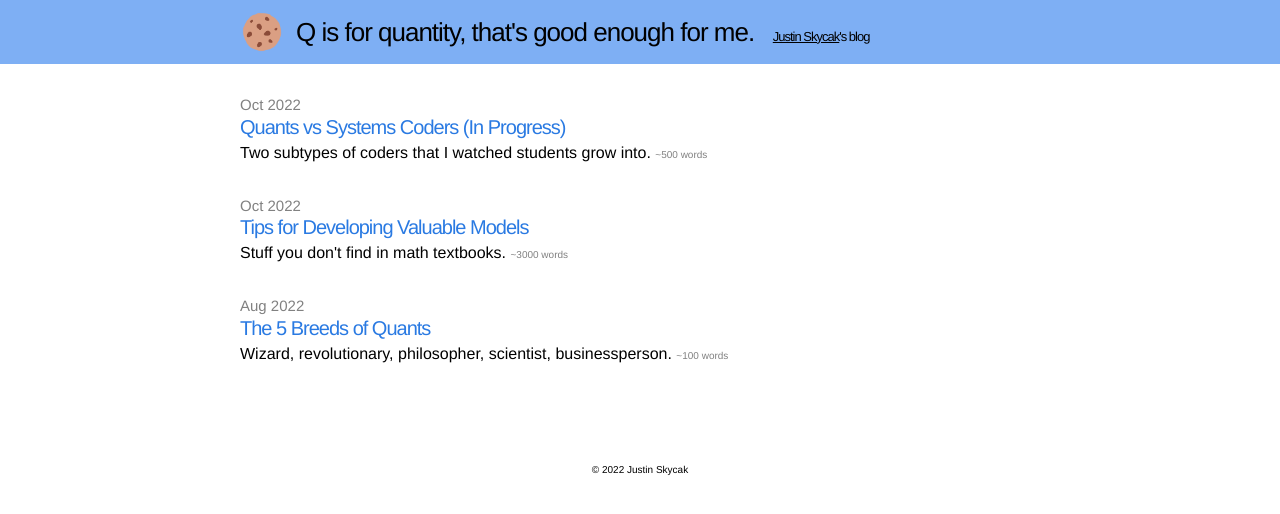
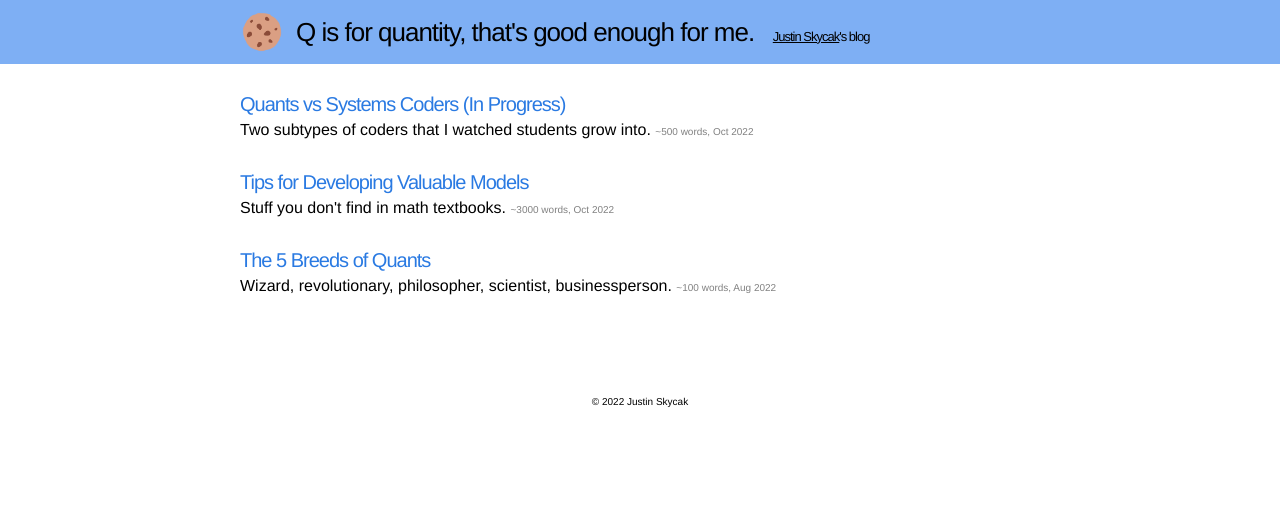
Before and after one commit to quantmonster/quantmonster.github.io, a Jekyll site: the page built from index.html, in a window 1280 px wide. Shown: the top 514 px of the page. Built offline with Jekyll 4.4.1, drawn with Linux system fonts in a browser that asks for light colours.

Commit message:
put date next to wordcount

```diff
--- a/css/main.css
+++ b/css/main.css
@@ -171,7 +171,7 @@ a:visited { color: #2A7AE2; }
   text-decoration: none;
 }
 
-.posts .post-wordcount {
+.posts .post-meta {
   display: inline-block;
   font-size: 10px;
   color: #818181;
--- a/index.html
+++ b/index.html
@@ -7,10 +7,10 @@ layout: default
   <ul class="posts">
     {% for post in site.posts %}
       <li>
-        <span class="post-date">{{ post.date | date: "%b %Y" }}</span><!--<span class="post-date">{{ post.date | date: "%b %-d, %Y" }}</span>-->
+        <!--<span class="post-date">{{ post.date | date: "%b %Y" }}</span>--><!--<span class="post-date">{{ post.date | date: "%b %-d, %Y" }}</span>-->
         <a class="post-link" href="{{ post.url | prepend: site.baseurl }}">{{ post.title }}</a>
         <br>
-        {{ post.excerpt }} <span class="post-wordcount">~{{ post.wordcount }} words</span>
+        {{ post.excerpt }} <span class="post-meta">~{{ post.wordcount }} words, {{ post.date | date: "%b %Y" }}</span>
       </li>
     {% endfor %}
   </ul>
```
